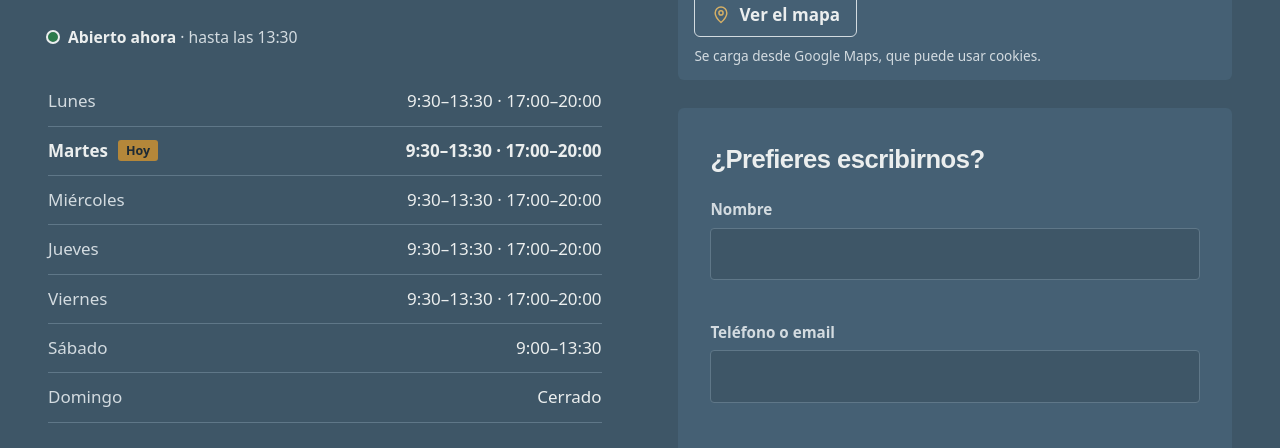
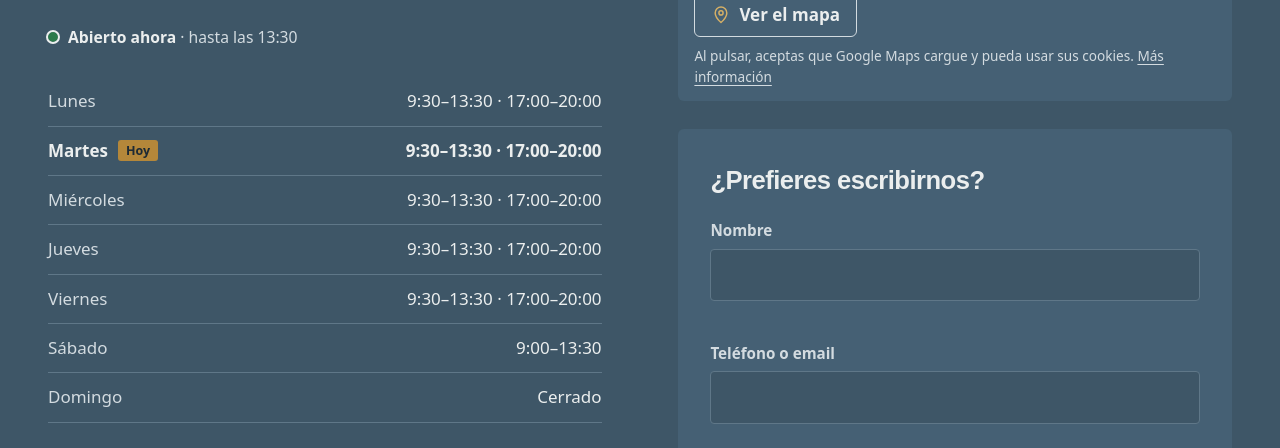
Before and after one commit to Bellit/Web-Ferreteria, a website built with Vite: page index.html in a window 1280 px wide. Shown: the part 5687-6135 px from the top of the page. Built offline with nearby package versions, Linux system fonts and the light colour scheme.

Commit message:
Mapa: el aviso pide el permiso de cookies y enlaza a la política
Co-Authored-By: Claude Opus 5.5 <noreply@anthropic.com>

```diff
--- a/index.html
+++ b/index.html
@@ -486,7 +486,7 @@
                 <svg class="i" viewBox="0 0 24 24" aria-hidden="true"><path d="M12 21s-7-6.2-7-11.5A7 7 0 0 1 19 9.5C19 14.8 12 21 12 21Z"/><circle cx="12" cy="9.5" r="2.5"/></svg>
                 Ver el mapa
               </button>
-              <p class="map__note">Se carga desde Google Maps, que puede usar cookies.</p>
+              <p class="map__note">Al pulsar, aceptas que Google Maps cargue y pueda usar sus cookies. <a href="politica-de-cookies/" target="_blank" rel="noopener">Más información</a></p>
             </div>
           </div>
 
```
